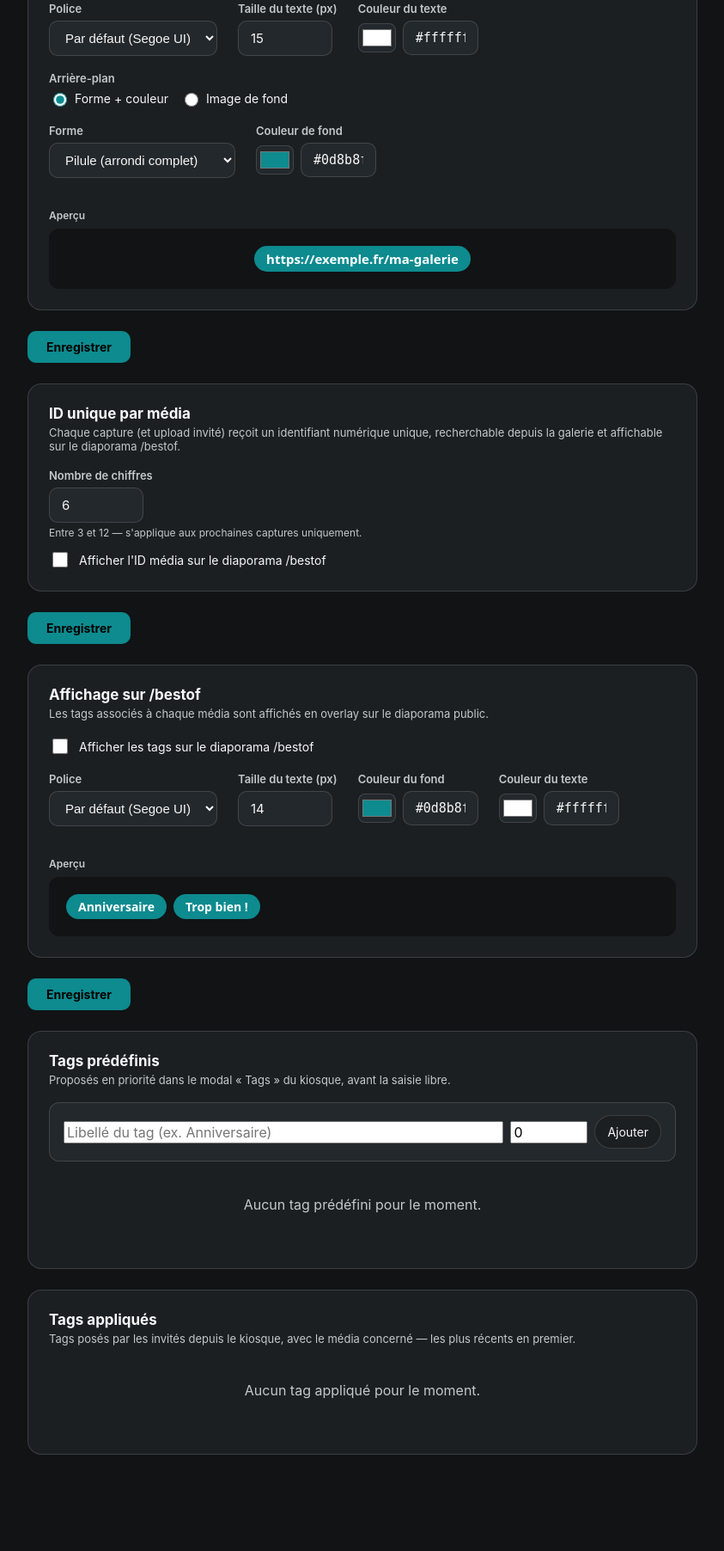
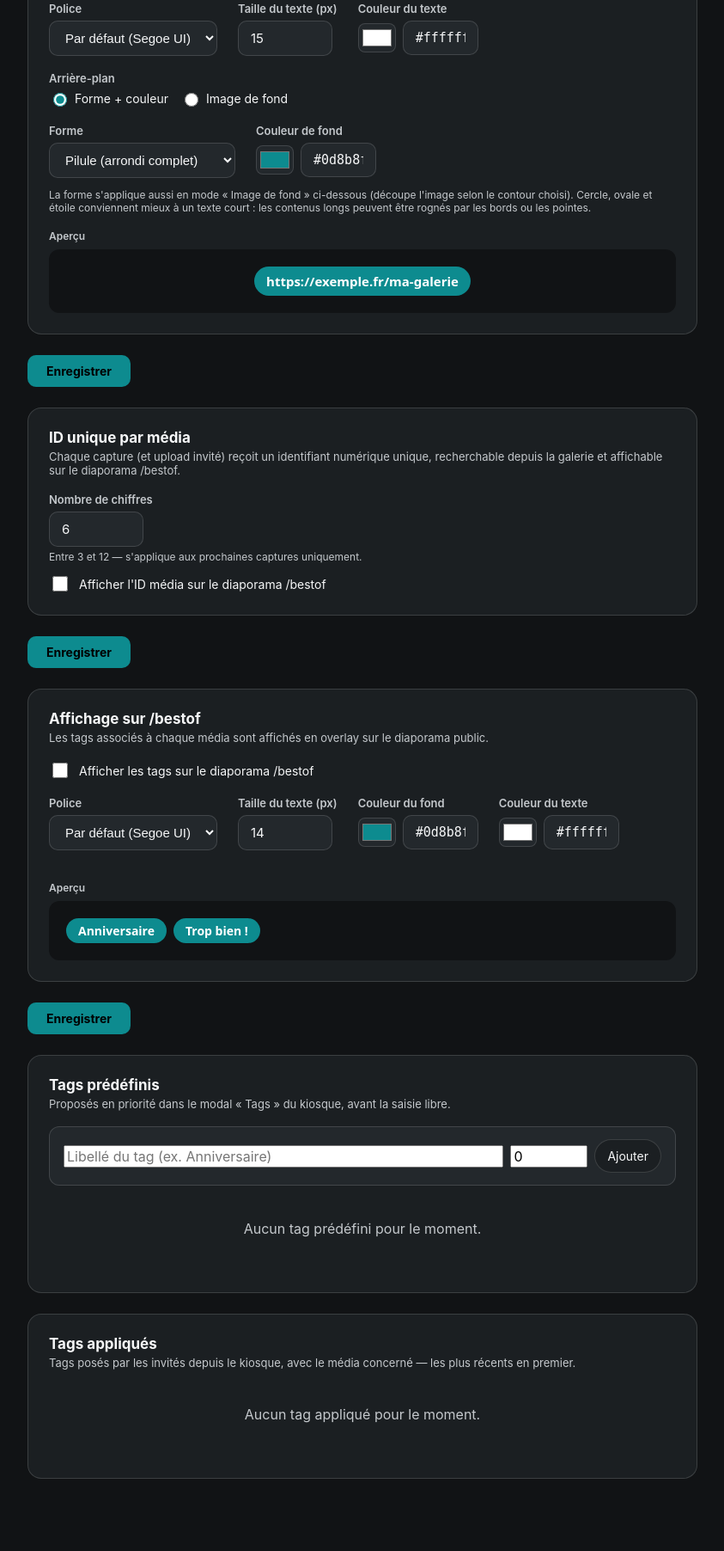
Before and after one commit to Pictotem/pictotem, a Flask app: page /admin/tags in a window 1280 px wide. Shown: the part 1233-3037 px from the top of the page at 86% size, without its empty margins (218-1061 px from the left). Before the commit the page ends 2925 px from the top, so only its background shows below. Run offline with Flask 3, Linux system fonts and the light colour scheme; the visitor is signed in with stand-in values (Sample User, id 1); data that the repository does not hold is empty; parts of the project's set-up code (start-up, migrations or seed data) failed here and were passed over; some libraries are stand-ins or nearby versions.

Commit message:
QR live : formes cercle, ovale et etoile pour le fond du texte
Ajout de 3 formes dans /admin/tags (section "Apparence du texte affiche en
direct", deja existante) en plus de pilule/coins arrondis/rectangle :
cercle, ovale, etoile.

Les formes rectangulaires reposaient uniquement sur border-radius ; cercle/
ovale/etoile necessitent en plus un clip-path (l'etoile) et une marge
interne proportionnelle a la taille de police (em plutot que px) pour que
le texte reste visible a l'interieur du contour plutot que rogne par ses
bords ou pointes. _QR_LIVE_SHAPE_CSS (app.py) centralise maintenant les 3
proprietes par forme (radius/clip/padding) au lieu d'un simple radius ;
3 variables CSS injectees dans index.html (--qr-live-radius/-clip-path/
-padding), lues par .qr-live-label dans style.css. S'applique aussi bien
en mode "forme + couleur" qu'en mode "image de fond" (l'image se retrouve
decoupee selon le contour choisi).

Aide contextuelle ajoutee dans le formulaire : cercle/ovale/etoile
conviennent mieux a un texte court, un contenu long peut etre rogne par
les bords ou les pointes de l'etoile. Apercu JS de la page mis a jour en
miroir de la table cote serveur.

Teste en isolation : les 6 formes persistent correctement (radius/clip/
padding coherents), valeur invalide retombe sur pilule, round-trip complet
via le formulaire POST, rendu Jinja de index.html et admin_tags.html pour
chacune des 6 formes (y compris le clip-path de l'etoile, qui contient
parentheses/virgules/pourcentages). Aucune regression sur les tests QR
live / photo strip existants.

```diff
--- a/app/app.py
+++ b/app/app.py
@@ -660,8 +660,31 @@ _QR_LIVE_SHAPES = [
     ('pill', 'Pilule (arrondi complet)'),
     ('rounded', 'Coins arrondis'),
     ('square', 'Rectangle (angles droits)'),
+    ('circle', 'Cercle'),
+    ('oval', 'Ovale'),
+    ('star', 'Étoile'),
 ]
-_QR_LIVE_SHAPE_RADIUS = {'pill': '999px', 'rounded': '14px', 'square': '0px'}
+# Formes rectangulaires (pill/rounded/square) : simple border-radius, marge
+# standard. Formes non rectangulaires (circle/oval/star) : nécessitent un
+# clip-path en plus, ET une marge interne plus généreuse (en em, donc
+# proportionnelle à la taille de police choisie) pour que le texte reste
+# lisible à l'intérieur du contour plutôt que rogné par ses bords/pointes.
+# L'étoile en particulier ne convient bien qu'à un texte court (ses pointes
+# rognent tout ce qui déborde de son corps central) — signalé à l'admin
+# dans l'aide contextuelle du formulaire.
+_QR_LIVE_SHAPE_CSS = {
+    'pill':    {'radius': '999px', 'clip': 'none', 'padding': '7px 14px'},
+    'rounded': {'radius': '14px',  'clip': 'none', 'padding': '7px 14px'},
+    'square':  {'radius': '0px',   'clip': 'none', 'padding': '7px 14px'},
+    'circle':  {'radius': '50%',   'clip': 'none', 'padding': '1.5em 1.7em'},
+    'oval':    {'radius': '50%',   'clip': 'none', 'padding': '0.9em 2.4em'},
+    'star':    {
+        'radius': '0px',
+        'clip': ('polygon(50% 0%, 61% 35%, 98% 35%, 68% 57%, 79% 91%, '
+                 '50% 70%, 21% 91%, 32% 57%, 2% 35%, 39% 35%)'),
+        'padding': '1.9em 2.1em',
+    },
+}
 _QR_LIVE_POSITIONS = [
     ('above', 'Au-dessus du QR-code'),
     ('below', 'En dessous du QR-code'),
@@ -676,8 +699,9 @@ def _qr_live_style_settings() -> dict:
     if bg_mode not in ('shape', 'image'):
         bg_mode = 'shape'
     bg_shape = get_setting('qrcode.live_style.bg_shape', '') or 'pill'
-    if bg_shape not in _QR_LIVE_SHAPE_RADIUS:
+    if bg_shape not in _QR_LIVE_SHAPE_CSS:
         bg_shape = 'pill'
+    shape_css = _QR_LIVE_SHAPE_CSS[bg_shape]
     position = get_setting('qrcode.live_style.position', '') or 'above'
     if position not in dict(_QR_LIVE_POSITIONS):
         position = 'above'
@@ -685,7 +709,9 @@ def _qr_live_style_settings() -> dict:
     return {
         'bg_mode': bg_mode,
         'bg_shape': bg_shape,
-        'bg_radius_css': _QR_LIVE_SHAPE_RADIUS[bg_shape],
+        'bg_radius_css': shape_css['radius'],
+        'bg_clip_css': shape_css['clip'],
+        'bg_padding_css': shape_css['padding'],
         'bg_color': get_setting('qrcode.live_style.bg_color', '') or '#0d8b8f',
         'bg_image_filename': bg_image_filename,
         'bg_image_url': f'/static/qr_live/{bg_image_filename}' if bg_image_filename else '',
@@ -2162,7 +2188,7 @@ def admin_tags():
             bg_mode = request.form.get('bg_mode', 'shape')
             set_setting('qrcode.live_style.bg_mode', bg_mode if bg_mode in ('shape', 'image') else 'shape')
             bg_shape = request.form.get('bg_shape', 'pill')
-            set_setting('qrcode.live_style.bg_shape', bg_shape if bg_shape in _QR_LIVE_SHAPE_RADIUS else 'pill')
+            set_setting('qrcode.live_style.bg_shape', bg_shape if bg_shape in _QR_LIVE_SHAPE_CSS else 'pill')
             bg_color = (request.form.get('bg_color') or '').strip()
             if re.fullmatch(r'#[0-9a-fA-F]{6}', bg_color):
                 set_setting('qrcode.live_style.bg_color', bg_color)
--- a/app/static/style.css
+++ b/app/static/style.css
@@ -754,8 +754,9 @@ button, input, a { font: inherit; }
 .qr-live-label {
   position: absolute;
   max-width: min(70vw, 420px);
-  padding: 7px 14px;
+  padding: var(--qr-live-padding, 7px 14px);
   border-radius: var(--qr-live-radius, 999px);
+  clip-path: var(--qr-live-clip-path, none);
   background: var(--qr-live-bg-color, rgba(13,139,143,.92));
   color: var(--qr-live-text-color, #ffffff);
   font-family: var(--qr-live-font, inherit);
--- a/app/templates/admin_tags.html
+++ b/app/templates/admin_tags.html
@@ -291,6 +291,11 @@
             </div>
           </div>
         </div>
+        <p class="field-hint" style="margin-top:-6px;margin-bottom:14px">
+          La forme s'applique aussi en mode « Image de fond » ci-dessous (découpe l'image
+          selon le contour choisi). Cercle, ovale et étoile conviennent mieux à un texte
+          court : les contenus longs peuvent être rognés par les bords ou les pointes.
+        </p>
 
         <div id="qr_bg_image_fields" class="field">
           <label>Image de fond (PNG, JPG, WEBP)</label>
@@ -538,7 +543,21 @@
   // l'aperçu des tags ci-dessus. L'image de fond n'est prévisualisable que
   // si une image est déjà enregistrée (un nouveau fichier tout juste
   // sélectionné n'est visible qu'après enregistrement).
-  const QR_LIVE_SHAPE_RADIUS = { pill: '999px', rounded: '14px', square: '0px' };
+  // Miroir de _QR_LIVE_SHAPE_CSS (app.py) — uniquement pour l'aperçu local à
+  // cette page, la mise en forme réelle sur le kiosque vient des variables
+  // CSS injectées côté serveur dans index.html.
+  const QR_LIVE_SHAPE_CSS = {
+    pill:    { radius: '999px', clip: 'none', padding: '7px 14px' },
+    rounded: { radius: '14px',  clip: 'none', padding: '7px 14px' },
+    square:  { radius: '0px',   clip: 'none', padding: '7px 14px' },
+    circle:  { radius: '50%',   clip: 'none', padding: '1.5em 1.7em' },
+    oval:    { radius: '50%',   clip: 'none', padding: '0.9em 2.4em' },
+    star:    {
+      radius: '0px',
+      clip: 'polygon(50% 0%, 61% 35%, 98% 35%, 68% 57%, 79% 91%, 50% 70%, 21% 91%, 32% 57%, 2% 35%, 39% 35%)',
+      padding: '1.9em 2.1em',
+    },
+  };
   const QR_LIVE_EXISTING_BG_IMAGE_URL = {{ (qrcode_live_style.bg_image_url or '') | tojson }};
 
   function updateQrLivePreview() {
@@ -548,20 +567,22 @@
     const size = document.getElementById('qr_live_font_size')?.value || 15;
     const textColor = document.getElementById('qr_live_text_color')?.value || '#ffffff';
     const bgMode = document.querySelector('input[name="bg_mode"]:checked')?.value || 'shape';
+    const shape = document.getElementById('qr_live_bg_shape')?.value || 'pill';
+    const shapeCss = QR_LIVE_SHAPE_CSS[shape] || QR_LIVE_SHAPE_CSS.pill;
     chip.style.fontFamily = font;
     chip.style.fontSize = size + 'px';
     chip.style.color = textColor;
+    chip.style.borderRadius = shapeCss.radius;
+    chip.style.clipPath = shapeCss.clip;
+    chip.style.padding = shapeCss.padding;
     if (bgMode === 'image' && QR_LIVE_EXISTING_BG_IMAGE_URL) {
       chip.style.backgroundImage = `url('${QR_LIVE_EXISTING_BG_IMAGE_URL}')`;
       chip.style.backgroundSize = '100% 100%';
       chip.style.backgroundColor = 'transparent';
-      chip.style.borderRadius = '14px';
     } else {
-      const shape = document.getElementById('qr_live_bg_shape')?.value || 'pill';
       const bgColor = document.getElementById('qr_live_bg_color')?.value || '#0d8b8f';
       chip.style.backgroundImage = 'none';
       chip.style.backgroundColor = bgColor;
-      chip.style.borderRadius = QR_LIVE_SHAPE_RADIUS[shape] || '999px';
     }
   }
 
--- a/app/templates/index.html
+++ b/app/templates/index.html
@@ -65,6 +65,8 @@
       --qr-live-text-color: {{ qrcode_live_style.text_color }};
       --qr-live-bg-color: {{ qrcode_live_style.bg_color }};
       --qr-live-radius: {{ qrcode_live_style.bg_radius_css }};
+      --qr-live-clip-path: {{ qrcode_live_style.bg_clip_css }};
+      --qr-live-padding: {{ qrcode_live_style.bg_padding_css }};
       {% if qrcode_live_style.bg_mode == 'image' and qrcode_live_style.bg_image_url %}--qr-live-bg-image: url('{{ qrcode_live_style.bg_image_url }}');{% endif %}
     }
 
```
